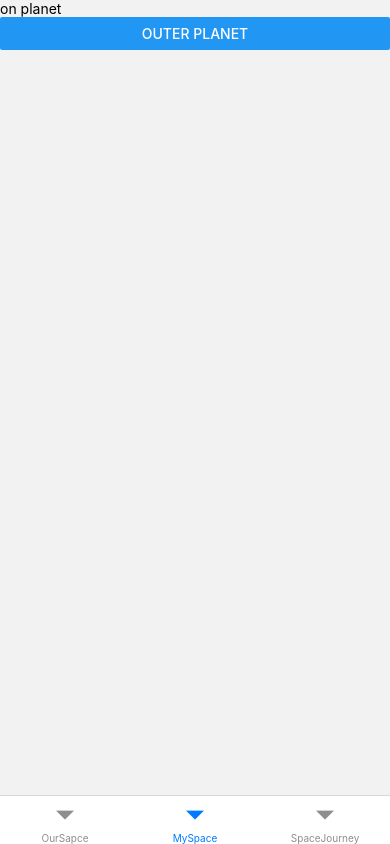
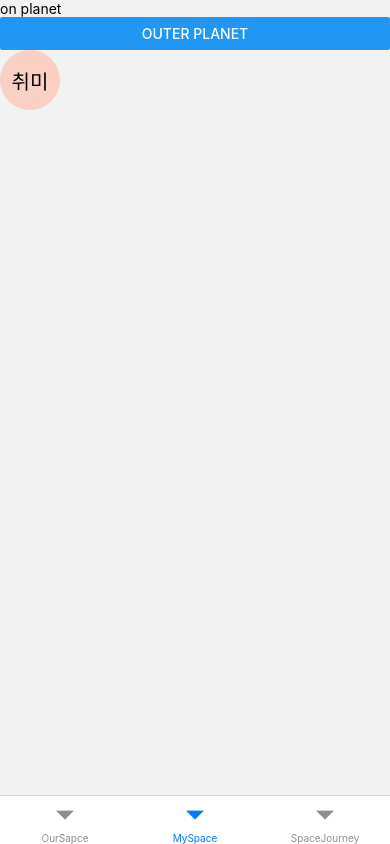
Before and after one commit to jiwon79/Muspace-App, a React Native app: screen /InPlanet in a window 390 px wide. Built offline with nearby package versions, Linux system fonts and the light colour scheme; what react-native-expo-viewport-units would draw is missing.

Commit message:
feat: Add Hobby component

```diff
--- a/App.js
+++ b/App.js
@@ -1,5 +1,5 @@
 import React, { useState } from 'react';
-import { StyleSheet, SafeAreaView } from 'react-native';
+import { StyleSheet, SafeAreaView, StatusBar } from 'react-native';
 import Constants from 'expo-constants';
 
 import LandingNav from './Navigations/LandingNav';
--- a/Navigations/MySpaceNav.js
+++ b/Navigations/MySpaceNav.js
@@ -11,7 +11,7 @@ const Stack = createStackNavigator();
 export default function MySpaceNav() {
   return (
     <Stack.Navigator
-    initialRouteName="InPlanet"
+    initialRouteName="OuterPlanet"
     screenOptions={{
       headerShown: false,
       animationEnabled: false
--- a/Screens/MySpace/InPlanet.js
+++ b/Screens/MySpace/InPlanet.js
@@ -2,6 +2,7 @@ import React from 'react'
 import { View, Text, Button } from 'react-native'
 
 import Planet from '../../components/Planet';
+import Hobby from '../../components/Hobby';
 
 export default function InPlanet({ navigation }) {
   return (
@@ -12,6 +13,7 @@ export default function InPlanet({ navigation }) {
       title="Outer Planet"
       onPress={() => navigation.navigate('OuterPlanet')}
       />
+      <Hobby hobby="취미"/>
     </View>
   )
 }
--- /dev/null
+++ b/components/Hobby.js
@@ -0,0 +1,24 @@
+import React from 'react'
+import { View, Text, StyleSheet } from 'react-native'
+
+export default function Hobby({ hobby }) {
+  return (
+    <View style={styles.hobby}>
+      <Text style={styles.text}>{hobby}</Text>
+    </View>
+  )
+}
+
+const styles = StyleSheet.create({
+  hobby: {
+    width: 60,
+    height: 60,
+    borderRadius: 30,
+    justifyContent: 'center',
+    backgroundColor: '#fad0c4'
+  },
+  text: {
+    textAlign: 'center',
+    fontSize: 20
+  }
+})
```
